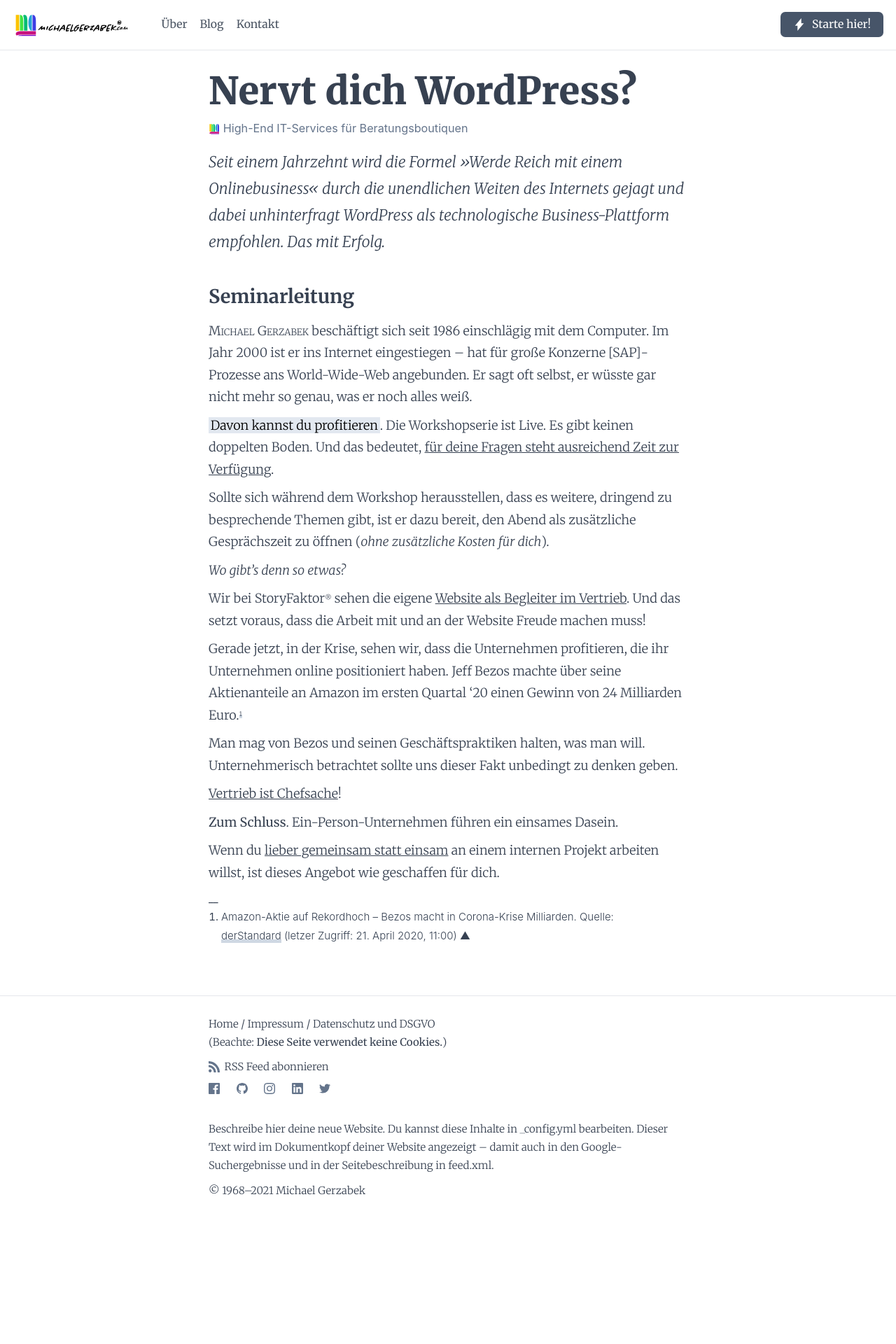
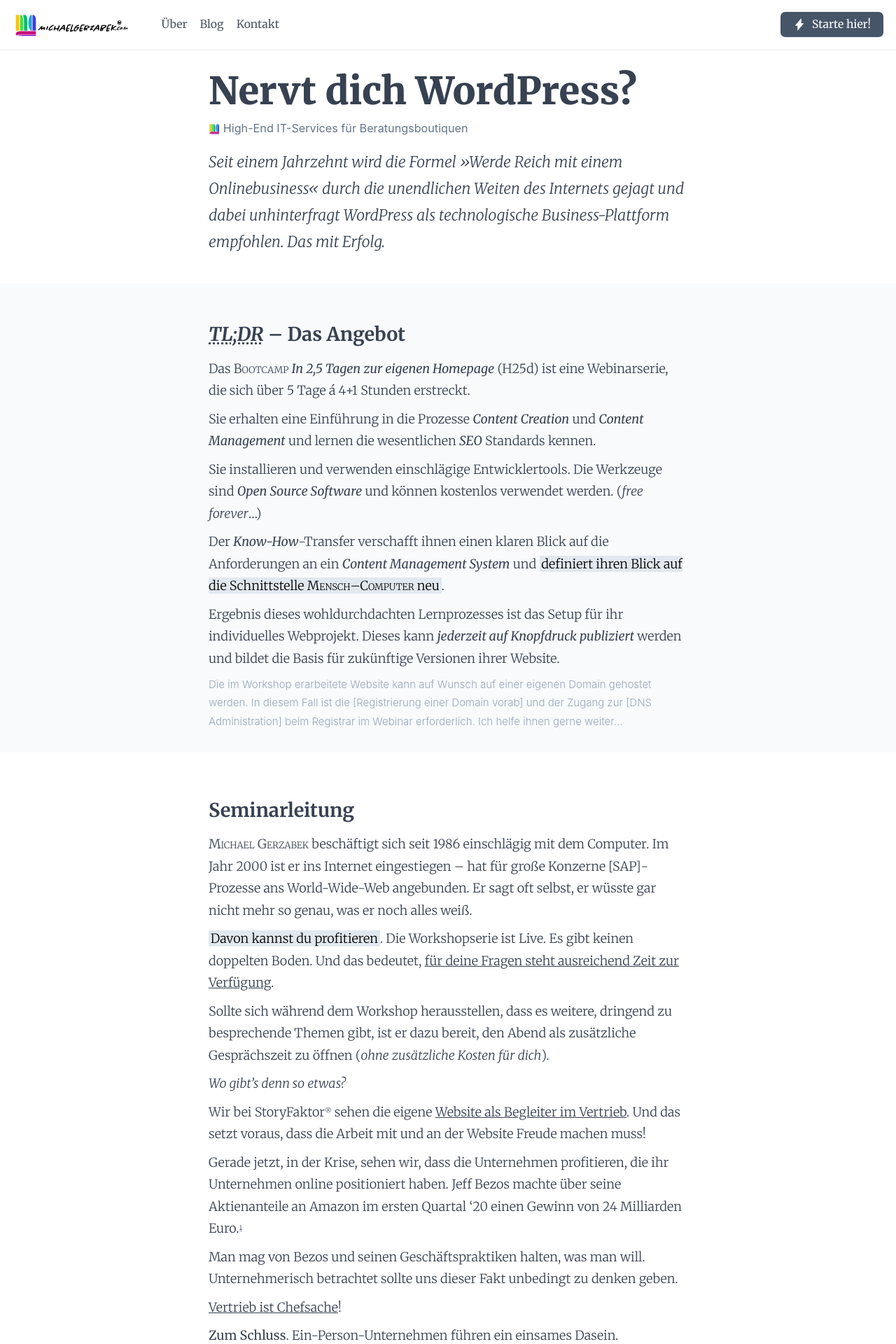
Before and after one commit to mgerzabek/klartext, a Jekyll site: the page built from index.md, in a window 1280 px wide. Shown: the top 1920 px of the page at 70% size. Built offline with Jekyll 4.4.1, drawn with Linux system fonts in a browser that asks for light colours; some web fonts are replaced; before the commit the page ends 1858 px from its top, so only the background shows below that.

Commit message:
.infobox farblich hinterlegt

```diff
--- a/_sass/klartext/_variables.scss
+++ b/_sass/klartext/_variables.scss
@@ -154,7 +154,9 @@
 $header-meta-color                    :   $gray-500;
 $header-figure-bg-color               :   $white;
 
-/* element/header.scss ------------------------------------------------------ */
+/* element/infobox.scss ----------------------------------------------------- */
+$infobox-bg-color                     :   $gray-50; // #dfeffc
+$infobox-mark-bg-color                :   $gray-200; // #c4def2
 $infobox-meta-font-style              :   $sans-serif;
 $infobox-meta-color                   :   $gray-400;
 
--- a/_sass/klartext/element/_infobox.scss
+++ b/_sass/klartext/element/_infobox.scss
@@ -1,6 +1,11 @@
 div.infobox {
   padding: 1.25rem;
+  background-color: var(--infobox-bg-color);
   @include space-y;
+
+  mark {
+    background-color: var(--infobox-mark-bg-color)
+  }
 
   .meta {
     font-family: var(--infobox-meta-font-style);
--- a/_sass/klartext/skin/default.scss
+++ b/_sass/klartext/skin/default.scss
@@ -116,6 +116,8 @@
   --header-description-color: #{$header-description-color};
   --header-meta-color: #{$header-meta-color};
 
+  --infobox-bg-color: #{$infobox-bg-color};
+  --infobox-mark-bg-color: #{$infobox-mark-bg-color};
   --infobox-meta-font-style: #{$infobox-meta-font-style};
   --infobox-meta-color: #{$infobox-meta-color};
 
--- a/index.md
+++ b/index.md
@@ -5,6 +5,24 @@
 description: Seit einem Jahrzehnt wird die Formel »Werde Reich mit einem Onlinebusiness« durch die unendlichen Weiten des Internets gejagt und dabei unhinterfragt WordPress als technologische Business-Plattform empfohlen. Das mit Erfolg.
 video: cgJue9LKtdc
 ---
+
+<div class="infobox">
+
+  <h2><abbr title="Akronym für »too long, didn’t read«">TL;DR</abbr> – Das Angebot</h2>
+
+  <p>Das <em class="key">Bootcamp</em> <em>In 2,5 Tagen zur eigenen Homepage</em> (H25d) ist eine Webinarserie, die sich über 5 Tage á 4+1 Stunden erstreckt.</p>
+
+  <p>Sie erhalten eine Einführung in die Prozesse <em>Content Creation</em> und <em>Content Management</em> und lernen die wesentlichen <em>SEO</em> Standards kennen.</p>
+
+  <p>Sie installieren und verwenden einschlägige Entwicklertools. Die Werkzeuge sind <em>Open Source Software</em> und können kostenlos verwendet werden. (<i>free forever</i>…)</p>
+
+  <p>Der <em>Know-How</em>-Transfer verschafft ihnen einen klaren Blick auf die Anforderungen an ein <em>Content Management System</em> und <mark>definiert ihren Blick auf die Schnittstelle <em class="key">Mensch–Computer</em> neu</mark>.</p>
+
+  <p>Ergebnis dieses wohldurchdachten Lernprozesses ist das Setup für ihr individuelles Webprojekt. Dieses kann <em>jederzeit auf Knopfdruck publiziert</em> werden und bildet die Basis für zukünftige Versionen ihrer Website.</p>
+
+  <p class="meta">Die im Workshop erarbeitete Website kann auf Wunsch auf einer eigenen Domain gehostet werden. In diesem Fall ist die [Registrierung einer Domain vorab] und der Zugang zur [DNS Administration] beim Registrar im Webinar erforderlich. Ich helfe ihnen gerne weiter…</p>
+
+</div>
 
 ## Seminarleitung
 
```
